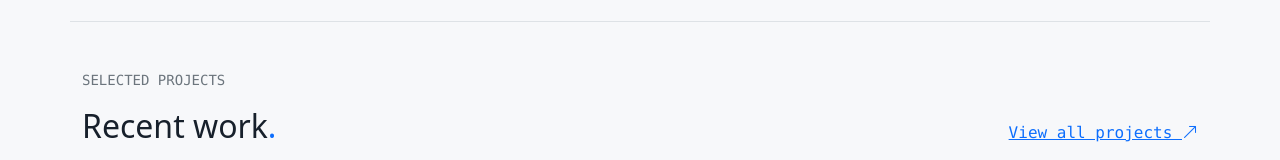
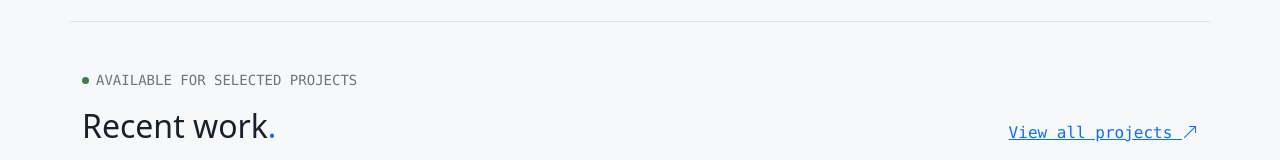
Before and after one commit to green-nk/portfolio, a plain HTML site: page index.html in a window 1280 px wide. Shown: the part 541-701 px from the top of the page. Drawn offline with nearby package versions, Linux system fonts and the light colour scheme.

Commit message:
Add availability project style

```diff
--- a/assets/styles.css
+++ b/assets/styles.css
@@ -27,6 +27,17 @@ body {
   color: #73c991;
 }
 
+.status-dot {
+  display: inline-block;
+  width: 7px;
+  height: 7px;
+  margin-right: 7px;
+  margin-top: 1px;
+  margin-bottom: 1px;
+  border-radius: 50%;
+  background-color: #39834b;
+}
+
 .project-preview {
   background-color: #eef1f5;
 }
--- a/index.html
+++ b/index.html
@@ -74,7 +74,7 @@
     <section class="container py-5">
       <div class="d-flex justify-content-between align-items-end mb-4">
         <div>
-          <p class="small text-secondary text-uppercase font-monospace">Selected Projects</p>
+          <p class="small text-secondary text-uppercase font-monospace"><span class="status-dot"></span>Available for Selected Projects</p>
           <h2 class="mb-0">Recent work<span class="text-primary">.</span></h2>
         </div>
         <a href="./work.html" class="link-primary font-monospace">View all projects <i
```
